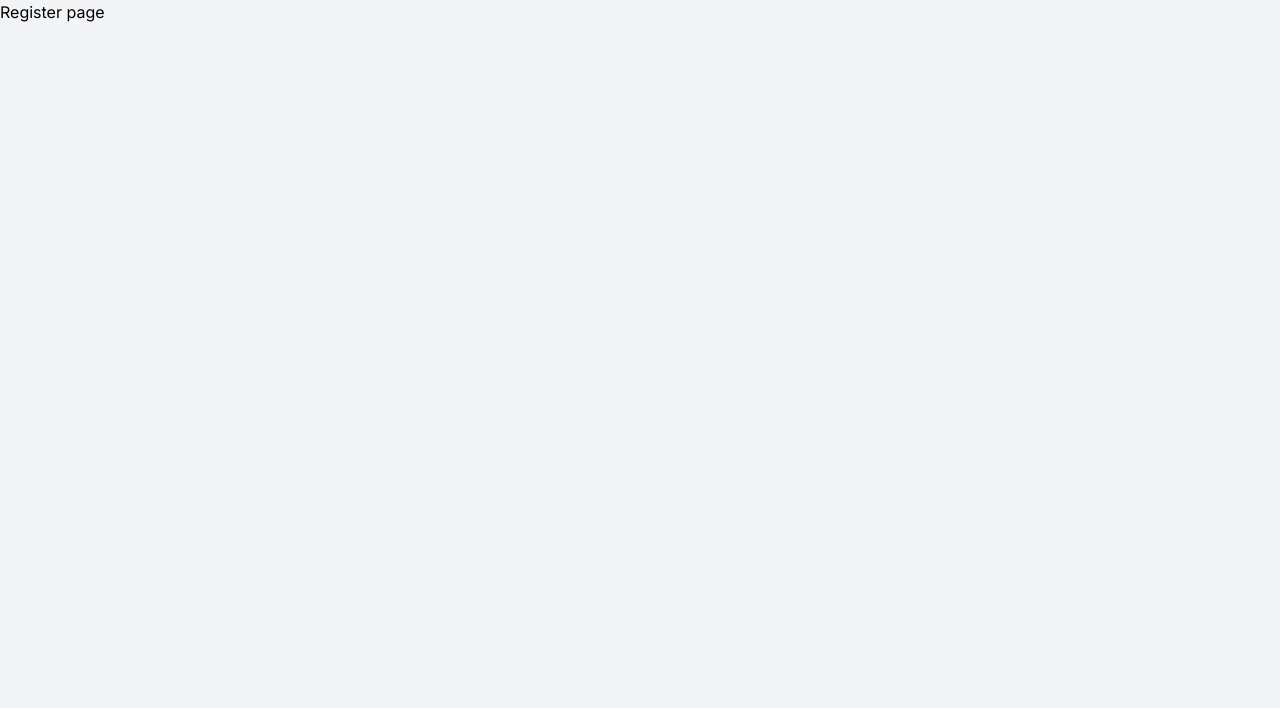
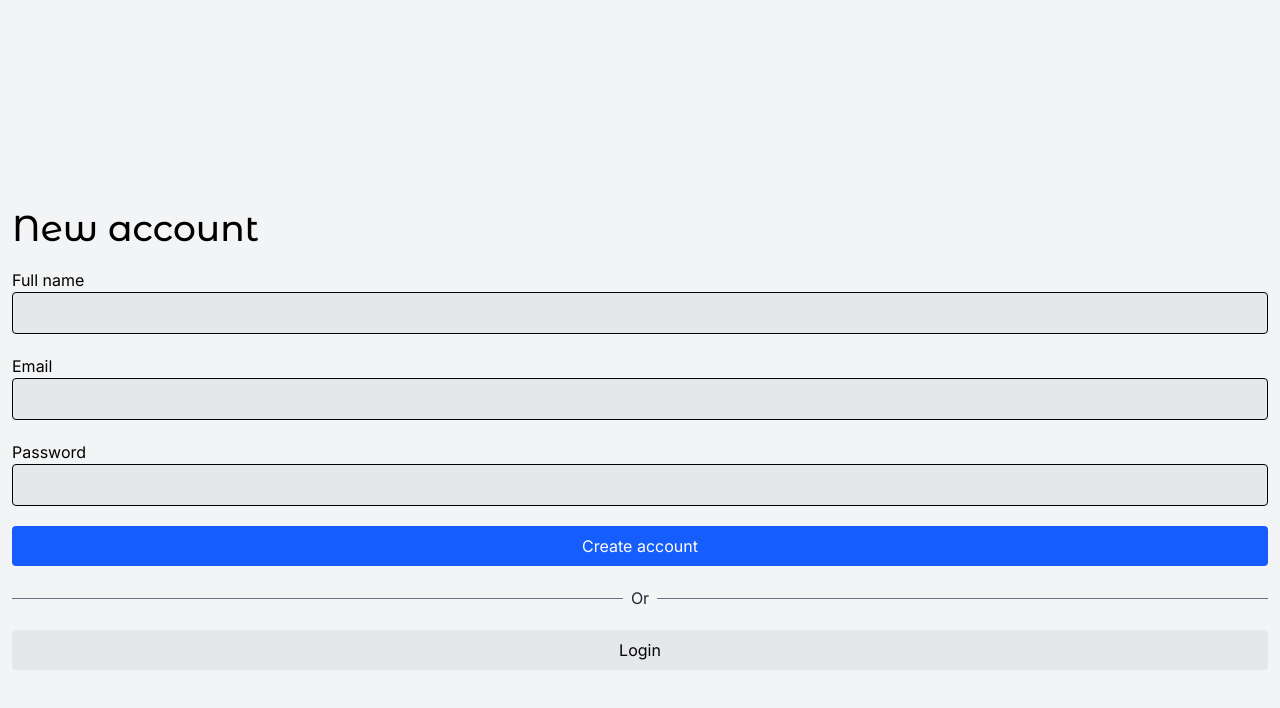
Before and after one commit to cigotete/study_nextjs-ecommerce, a Next.js app: page /auth/register in a window 1280 px wide. Shown: the top 708 px of the page. Built offline with nearby package versions, Linux system fonts and the light colour scheme.

Commit message:
Added Register UI scaffolding.

```diff
--- a/src/app/auth/register/page.tsx
+++ b/src/app/auth/register/page.tsx
@@ -1,7 +1,52 @@
-export default function Home() {
+import { titleFont } from '@/config/fonts';
+import Link from 'next/link';
+
+export default function Register() {
   return (
-    <div>
-      <h1>Register page</h1>
+    <div className="flex flex-col min-h-screen p-3 pt-32 sm:pt-52">
+
+      <h1 className={ `${ titleFont.className } text-4xl mb-5` }>New account</h1>
+
+      <div className="flex flex-col">
+
+        <label htmlFor="email">Full name</label>
+        <input
+          className="px-5 py-2 border bg-gray-200 rounded mb-5"
+          type="text" />
+
+
+        <label htmlFor="email">Email</label>
+        <input
+          className="px-5 py-2 border bg-gray-200 rounded mb-5"
+          type="email" />
+
+
+        <label htmlFor="email">Password</label>
+        <input
+          className="px-5 py-2 border bg-gray-200 rounded mb-5"
+          type="email" />
+
+        <button
+
+          className="btn-primary">
+          Create account
+        </button>
+
+
+        {/* divisor l ine */ }
+        <div className="flex items-center my-5">
+          <div className="flex-1 border-t border-gray-500"></div>
+          <div className="px-2 text-gray-800">Or</div>
+          <div className="flex-1 border-t border-gray-500"></div>
+        </div>
+
+        <Link
+          href="/auth/login"
+          className="btn-secondary text-center">
+          Login
+        </Link>
+
+      </div>
     </div>
   );
 }
```
